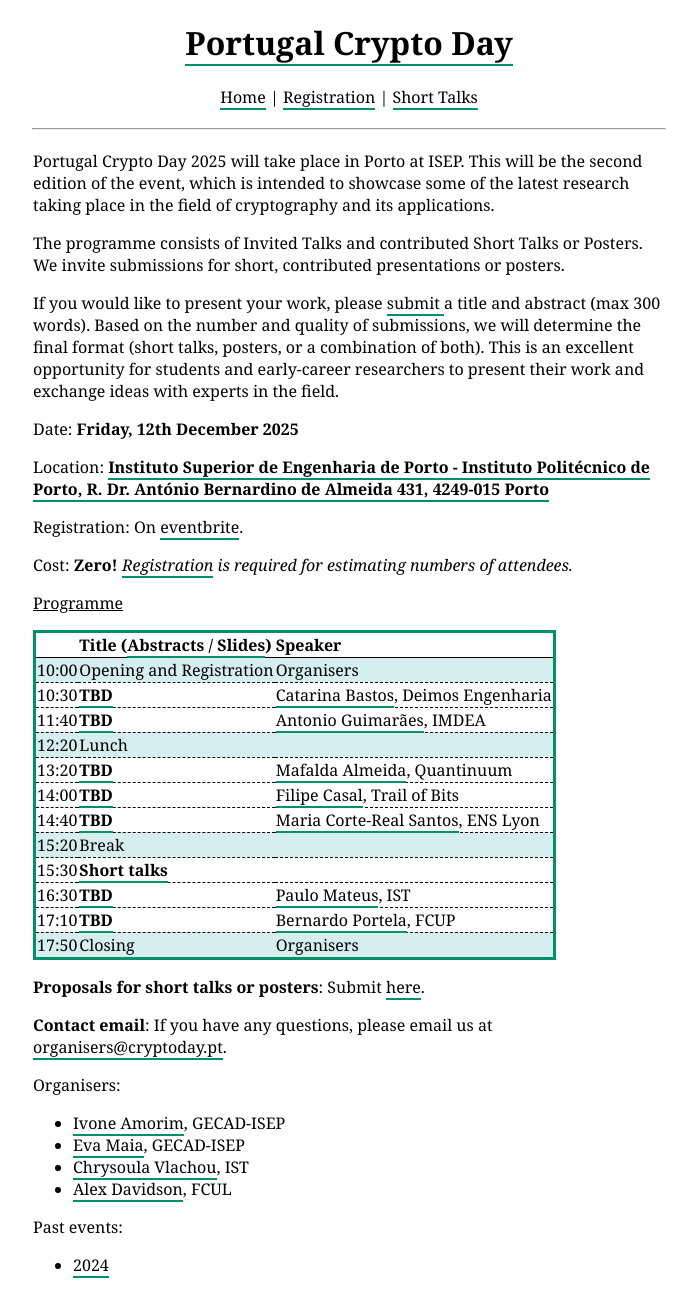
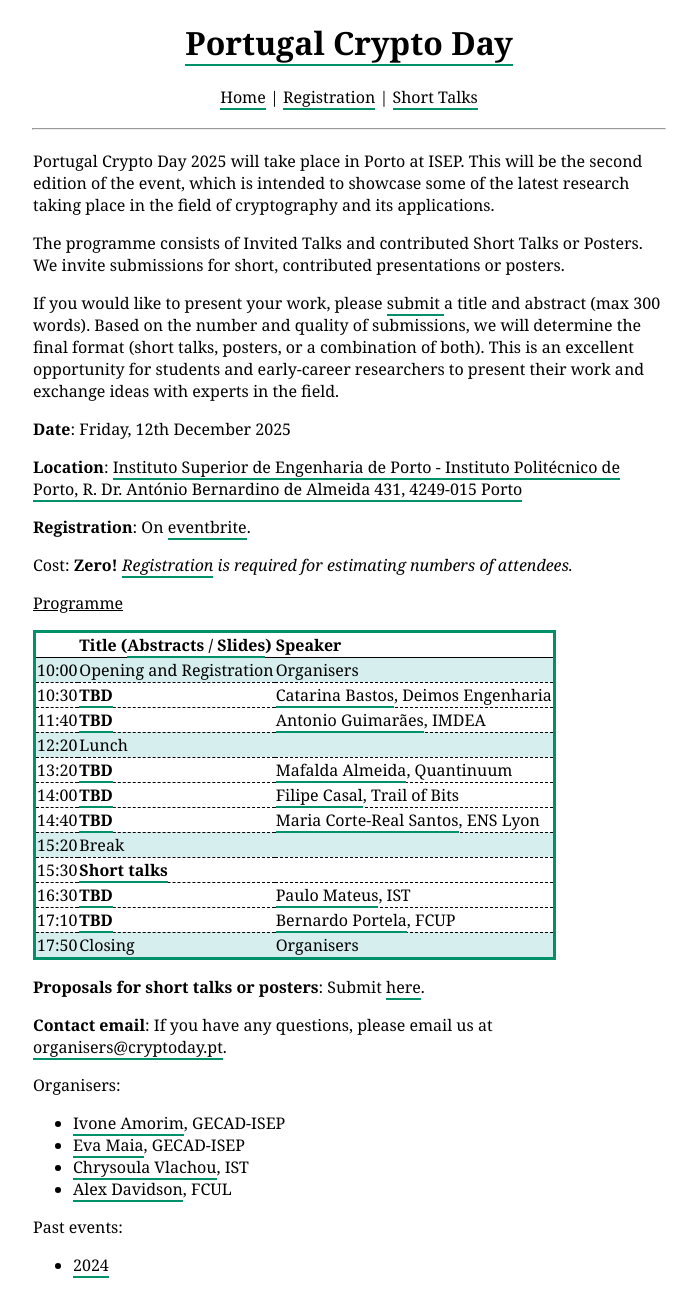
Before and after one commit to cryptoday-pt/cryptoday-pt.github.io, a Jekyll site: the page built from index.html, in a window 1280 px wide, cut to the strip 0-1294 px from the top of the page. Shown: the whole strip, without its empty margins (291-988 px from the left). Built offline with Jekyll 4.4.1, drawn with Linux system fonts in a browser that asks for light colours; the list of posts is cut into pages by our own code; some of the changed lines change nothing that is shown.

Commit message:
Update index.html

```diff
--- a/index.html
+++ b/index.html
@@ -11,14 +11,14 @@ Portugal Crypto Day 2025 will take place in Porto at ISEP. This will be the seco
     This is an excellent opportunity for students and early-career researchers to present their work and exchange ideas with experts in the field.
 </p>
 <p>
-    Date: <b>Friday, 12th December 2025</b>
+    <b>Date</b>: Friday, 12th December 2025
 </p>
 <p>
-    Location: <b><a href="https://maps.app.goo.gl/aWovWghGsQNWMXJR8">Instituto Superior de Engenharia de Porto - Instituto Politécnico de Porto, R. Dr. António Bernardino de Almeida 431, 4249-015 Porto
-</a></b>
+    <b>Location</b>: <a href="https://maps.app.goo.gl/aWovWghGsQNWMXJR8">Instituto Superior de Engenharia de Porto - Instituto Politécnico de Porto, R. Dr. António Bernardino de Almeida 431, 4249-015 Porto
+</a>
 </p>
 <p>
-    Registration: On <a href="https://www.eventbrite.pt/e/bilhetes-portugal-crypto-day-2025-1567594109179?aff=oddtdtcreator">eventbrite</a>.
+    <b>Registration</b>: On <a href="https://www.eventbrite.pt/e/bilhetes-portugal-crypto-day-2025-1567594109179?aff=oddtdtcreator">eventbrite</a>.
 </p>
 <p>
     Cost: <b>Zero!</b> <i><a href="https://cryptoday.pt/registration/">Registration</a> is required for estimating numbers of attendees.</i>
```
